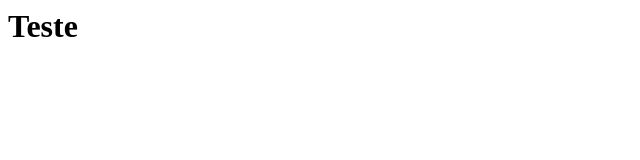
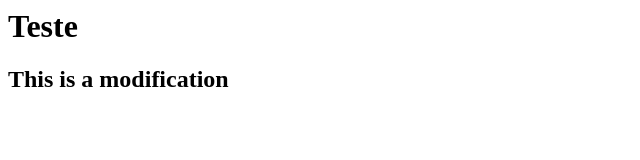
Before and after one commit to joary/kinghost_github_test, a plain HTML site: page index.html in a window 1280 px wide. Shown: the whole page, without its empty margins (0-640 px from the left). Drawn offline with Linux system fonts and the light colour scheme.

Commit message:
Test modification

```diff
--- a/index.html
+++ b/index.html
@@ -1,2 +1,4 @@
 
 <h1> Teste </h1>
+
+<h2> This is a modification </h2>
```
